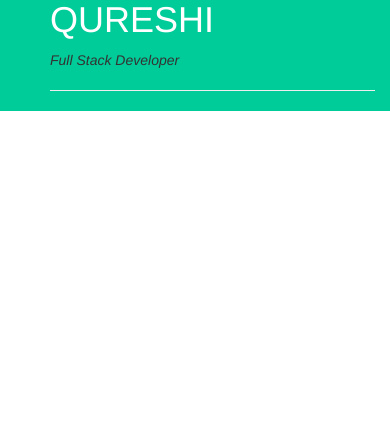
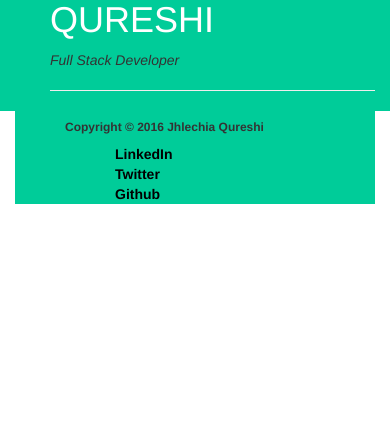
Before and after one commit to jhlechia/portfolio_site, a PHP site: page / in a window 390 px wide. Shown: the part 313-757 px from the top of the page. Run offline with PHP 8.4, Linux system fonts and the light colour scheme; some libraries are stand-ins or nearby versions.

Commit message:
Trying to add zoom effects

```diff
--- a/css/styles.css
+++ b/css/styles.css
@@ -11,3 +11,20 @@
 .designation {
   color: #181818;
 }
+
+.footer-section {
+  background-color: #00cc99;
+  padding-right: 50px;
+  padding-left: 50px;
+}
+
+.link {
+  padding-left: 50px;
+  padding-right: 50px;
+  color: black;
+  transition: all 1s ease-in-out;
+}
+
+.link:hover {
+  transform:scale(1.2);
+}
--- a/index.html
+++ b/index.html
@@ -35,6 +35,16 @@
   </div> <!--division for projects section -->
 
   <div class="container-fluid footer-section">
+    <div class="row">
+      <div class="col-md-4">
+        <h6><strong>Copyright &copy; 2016 Jhlechia Qureshi</strong></h6>
+      </div>
+      <div class="col-md-8">
+        <a href=""><span class="link"><strong>LinkedIn</strong></span></a>
+        <a href=""><span class="link"><strong>Twitter</strong></span></a>
+        <a href=""><span class="link"><strong>Github</strong></span></a>
+      </div>
+    </div>
 
   </div> <!--division for footer section -->
 
```
